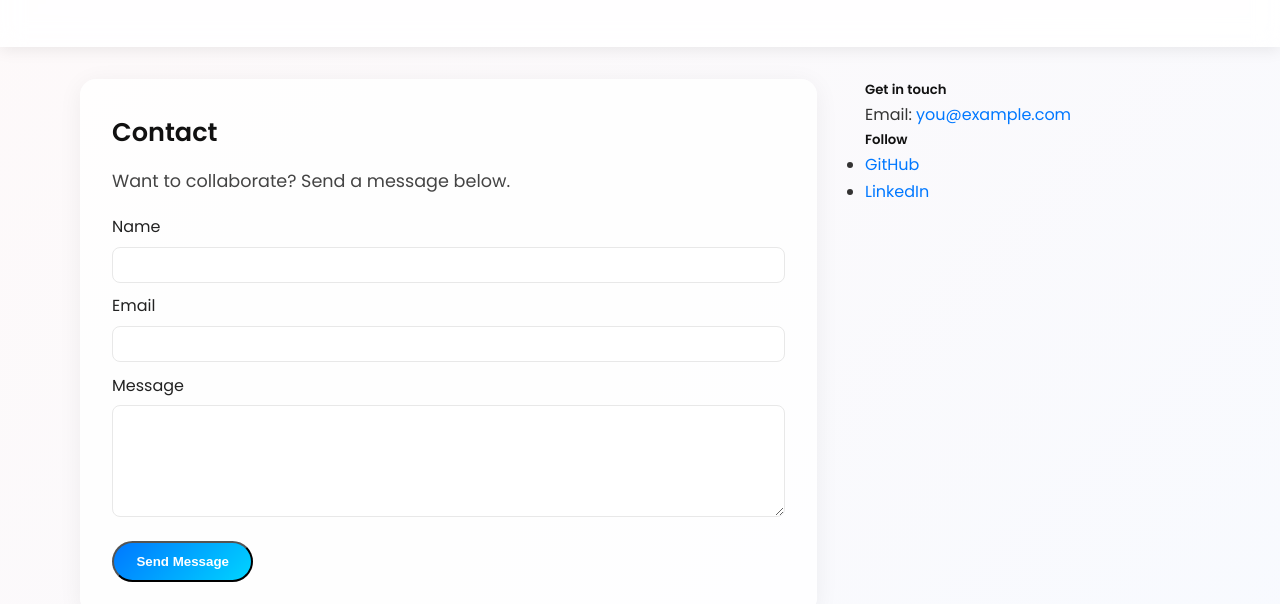
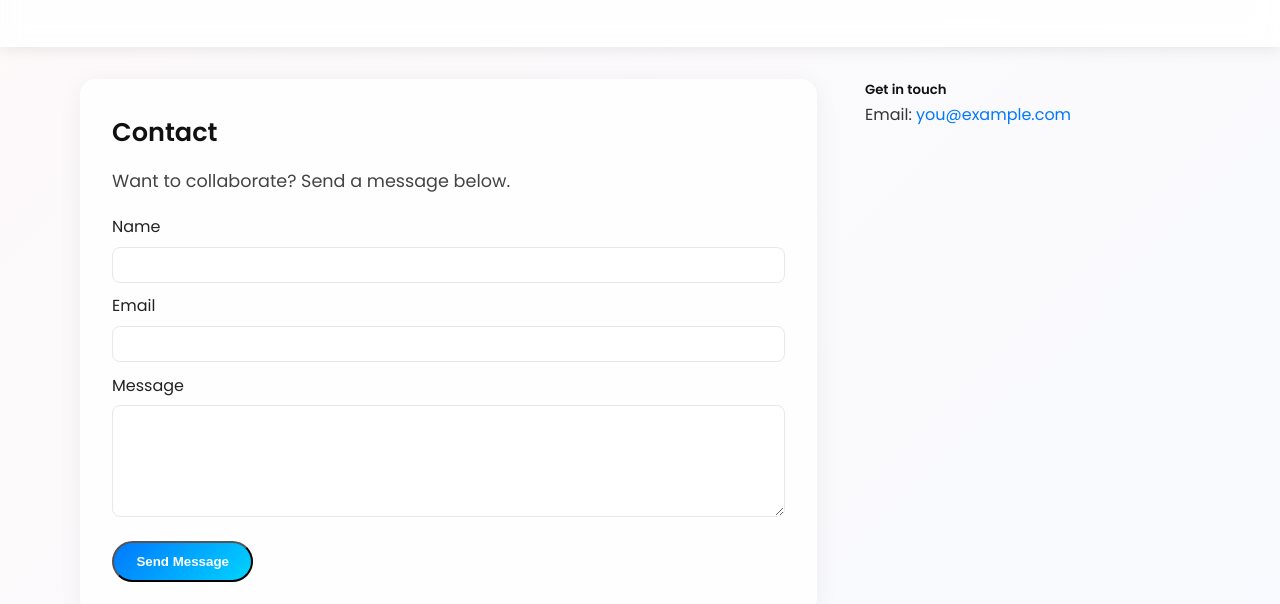
Before and after one commit to fionajade/fionajade.github.io, a plain HTML site: page content/contact.html in a window 1280 px wide. Shown: the part 196-800 px from the top of the page. Drawn offline with Linux system fonts and the light colour scheme; files that its build step writes are made by us from their sources.

Commit message:
Update contact.html

```diff
--- a/content/contact.html
+++ b/content/contact.html
@@ -64,14 +64,6 @@
           <h5>Get in touch</h5>
           <p>Email: <a href="mailto:you@example.com">you@example.com</a></p>
         </div>
-
-        <div class="widget">
-          <h5>Follow</h5>
-          <ul>
-            <li><a href="#">GitHub</a></li>
-            <li><a href="#">LinkedIn</a></li>
-          </ul>
-        </div>
       </aside>
 
     </div>
```
